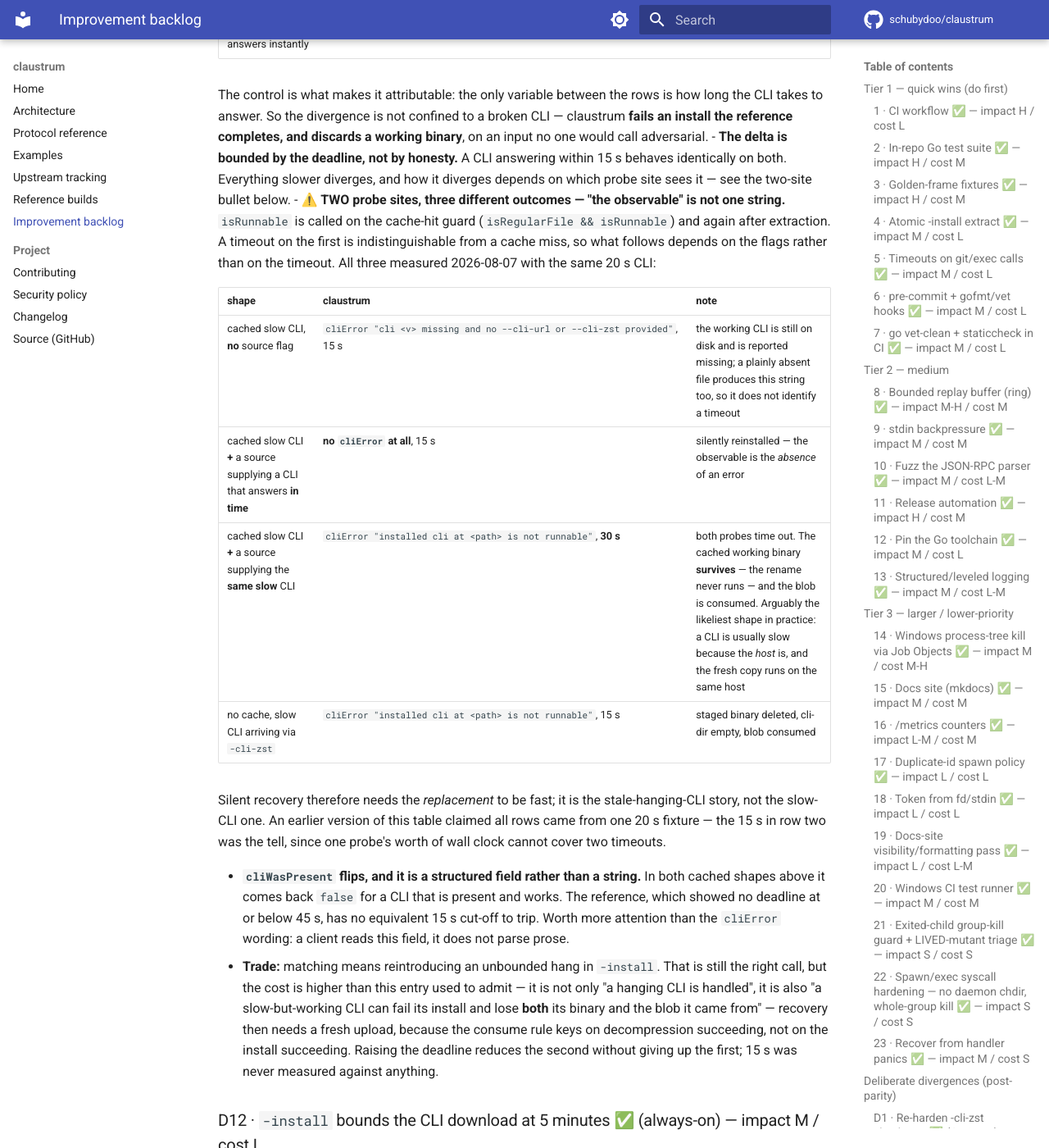
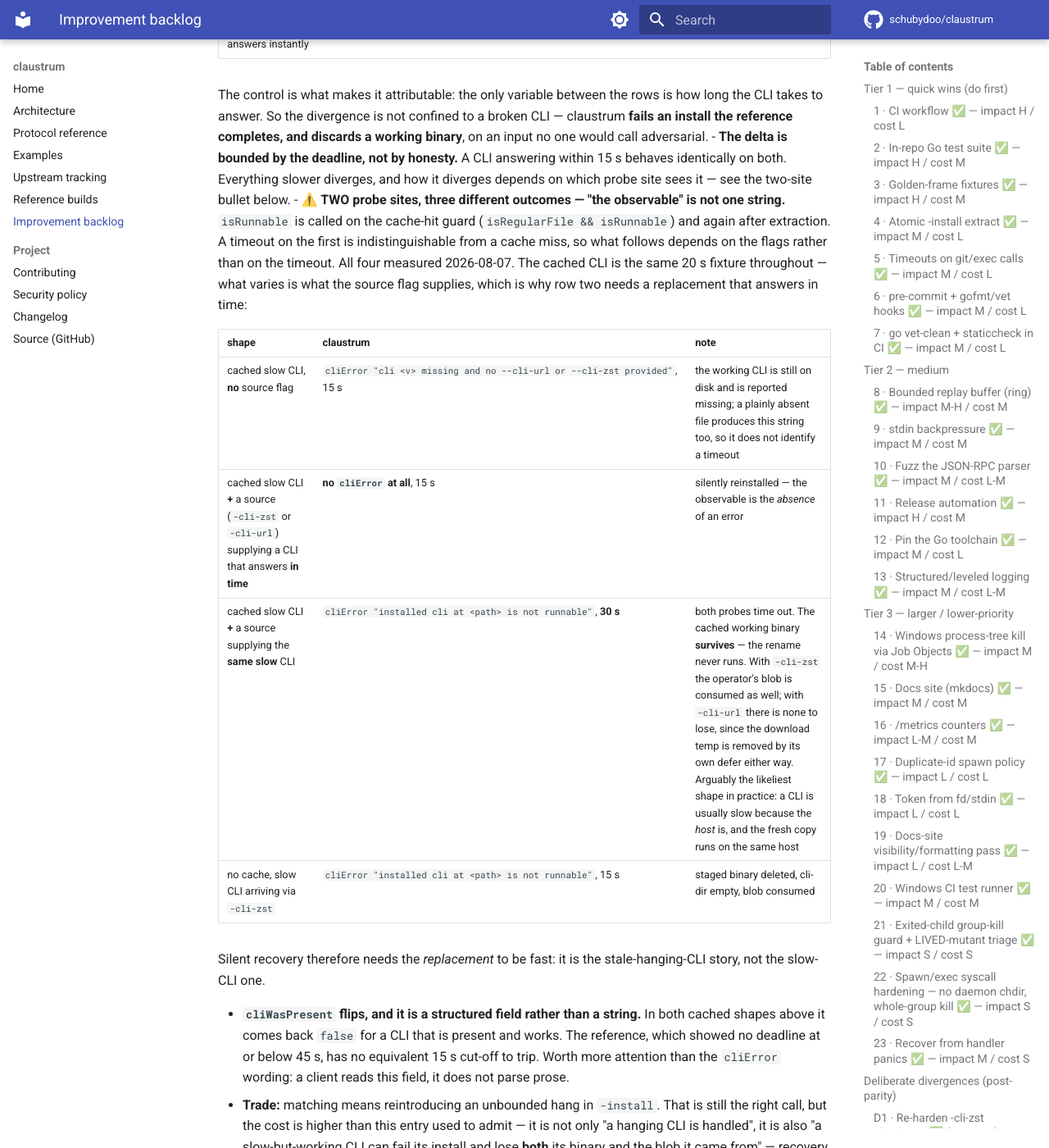
Before and after one commit to schubydoo/claustrum, an MkDocs documentation site: the page built from docs/IMPROVEMENTS.md, in a window 1280 px wide and 1400 px high, scrolled down 18932 px. Shown: the whole window at 82% size. Built offline with MkDocs 1.6.1 and Material for MkDocs 9.7.7, drawn with Linux system fonts in a browser that asks for light colours; comment, search, counter and statistics services are not loaded.

Commit message:
docs: propagate the four-shape correction to every copy of the claim
Three important findings from round 5, and all three are the same failure I keep
repeating: I fix the site that was flagged and leave the other copies standing.

- IMPROVEMENTS' table lede still said "All three measured with the same 20 s
  CLI", four lines above a paragraph retracting exactly that. A reader arriving
  from a search hits the false version first. Rewritten to say what is actually
  true and is shorter: all FOUR measured, the cached CLI is the same 20 s fixture
  throughout, and what varies is what the source supplies. The retraction
  paragraph then has nothing left to retract, so only its conclusion survives.
- UPSTREAM-TRACKING still carried "a probe needs a fixture that never answers to
  see either" -- the honest-path claim measured false three commits ago, in the
  one file whose whole job is deciding drift from known divergence. As written it
  told a triager that a 20s-CLI difference CANNOT be D11, when that is precisely
  the case D11 documents.
- PROTOCOL's D11 bullet still stated the -cli-url shape unconditionally. It emits
  no cliError only when the downloaded CLI answers in time; if the replacement is
  just as slow, both probes time out at ~30s and the cached binary survives.

Also named the source on rows two and three: blob consumption is -cli-zst only.
With -cli-url there is no operator blob to lose, since the download temp is
removed by its own defer on every path.

Swept all five files carrying D11 claims rather than the three that were
flagged. ARCHITECTURE.md needs no change -- it describes mechanism and lists
error strings without making an honest-path claim.

Co-Authored-By: Claude Opus 4.8 <noreply@anthropic.com>

```diff
--- a/docs/IMPROVEMENTS.md
+++ b/docs/IMPROVEMENTS.md
@@ -867,19 +867,19 @@ completes it with `git.worktree_remove`, which shares the predicate
   string.** `isRunnable` is called on the cache-hit guard (`isRegularFile &&
   isRunnable`) and again after extraction. A timeout on the first is
   indistinguishable from a cache miss, so what follows depends on the flags rather
-  than on the timeout. All three measured 2026-08-07 with the same 20 s CLI:
+  than on the timeout. All four measured 2026-08-07. The cached CLI is the same
+  20 s fixture throughout — what varies is what the source flag supplies, which is
+  why row two needs a replacement that answers in time:
 
   | shape | claustrum | note |
   |---|---|---|
   | cached slow CLI, **no** source flag | `cliError "cli <v> missing and no --cli-url or --cli-zst provided"`, 15 s | the working CLI is still on disk and is reported missing; a plainly absent file produces this string too, so it does not identify a timeout |
-  | cached slow CLI **+** a source supplying a CLI that answers **in time** | **no `cliError` at all**, 15 s | silently reinstalled — the observable is the *absence* of an error |
-  | cached slow CLI **+** a source supplying the **same slow** CLI | `cliError "installed cli at <path> is not runnable"`, **30 s** | both probes time out. The cached working binary **survives** — the rename never runs — and the blob is consumed. Arguably the likeliest shape in practice: a CLI is usually slow because the *host* is, and the fresh copy runs on the same host |
+  | cached slow CLI **+** a source (`-cli-zst` or `-cli-url`) supplying a CLI that answers **in time** | **no `cliError` at all**, 15 s | silently reinstalled — the observable is the *absence* of an error |
+  | cached slow CLI **+** a source supplying the **same slow** CLI | `cliError "installed cli at <path> is not runnable"`, **30 s** | both probes time out. The cached working binary **survives** — the rename never runs. With `-cli-zst` the operator's blob is consumed as well; with `-cli-url` there is none to lose, since the download temp is removed by its own defer either way. Arguably the likeliest shape in practice: a CLI is usually slow because the *host* is, and the fresh copy runs on the same host |
   | no cache, slow CLI arriving via `-cli-zst` | `cliError "installed cli at <path> is not runnable"`, 15 s | staged binary deleted, cli-dir empty, blob consumed |
 
-  Silent recovery therefore needs the *replacement* to be fast; it is the
-  stale-hanging-CLI story, not the slow-CLI one. An earlier version of this table
-  claimed all rows came from one 20 s fixture — the 15 s in row two was the tell,
-  since one probe's worth of wall clock cannot cover two timeouts.
+  Silent recovery therefore needs the *replacement* to be fast: it is the
+  stale-hanging-CLI story, not the slow-CLI one.
 
 - **`cliWasPresent` flips, and it is a structured field rather than a string.**
   In both cached shapes above it comes back `false` for a CLI that is present and
```
Also changed, not shown: docs/PROTOCOL.md (+6 -3 lines), docs/UPSTREAM-TRACKING.md (+6 -2 lines).
